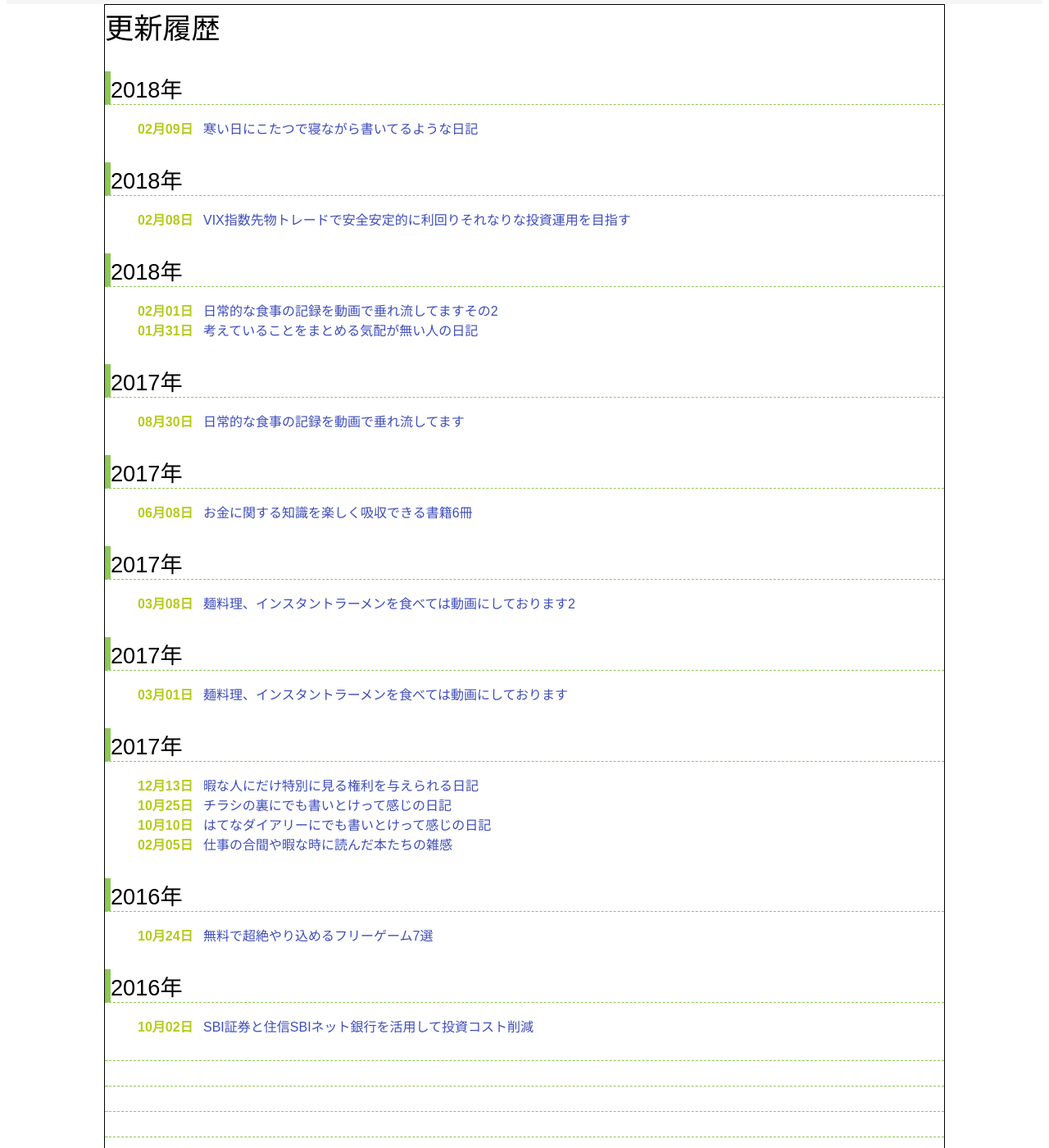
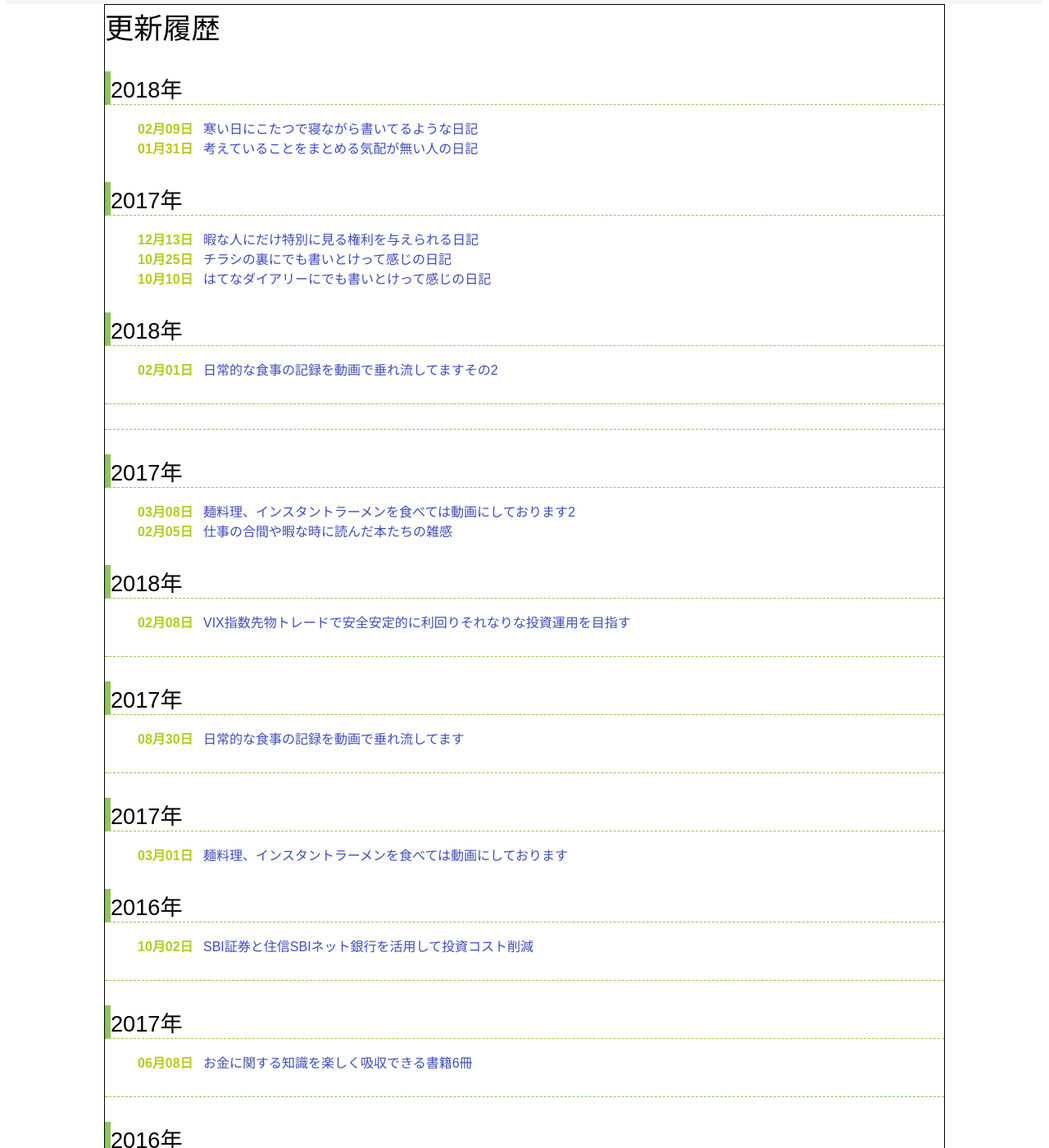
Before and after one commit to photoantenna/photoantenna.github.io, a Jekyll site: the page built from update.html, in a window 1280 px wide and 1400 px high, scrolled down 255 px. Shown: the whole window at 82% size. Built offline with Jekyll 4.4.1, drawn with Linux system fonts in a browser that asks for light colours.

Commit message:
Update update.html

```diff
--- a/update.html
+++ b/update.html
@@ -6,7 +6,7 @@
 
 <div class="archive">
   <div class="timeline" id="timeline">
-    {% assign posts = (site.posts | sort: 'update') | reverse %}
+    {% assign posts = (site.posts | sort: 'date') | reverse %}
     {% for post in posts %}
     {% unless post.next %}
 
```
